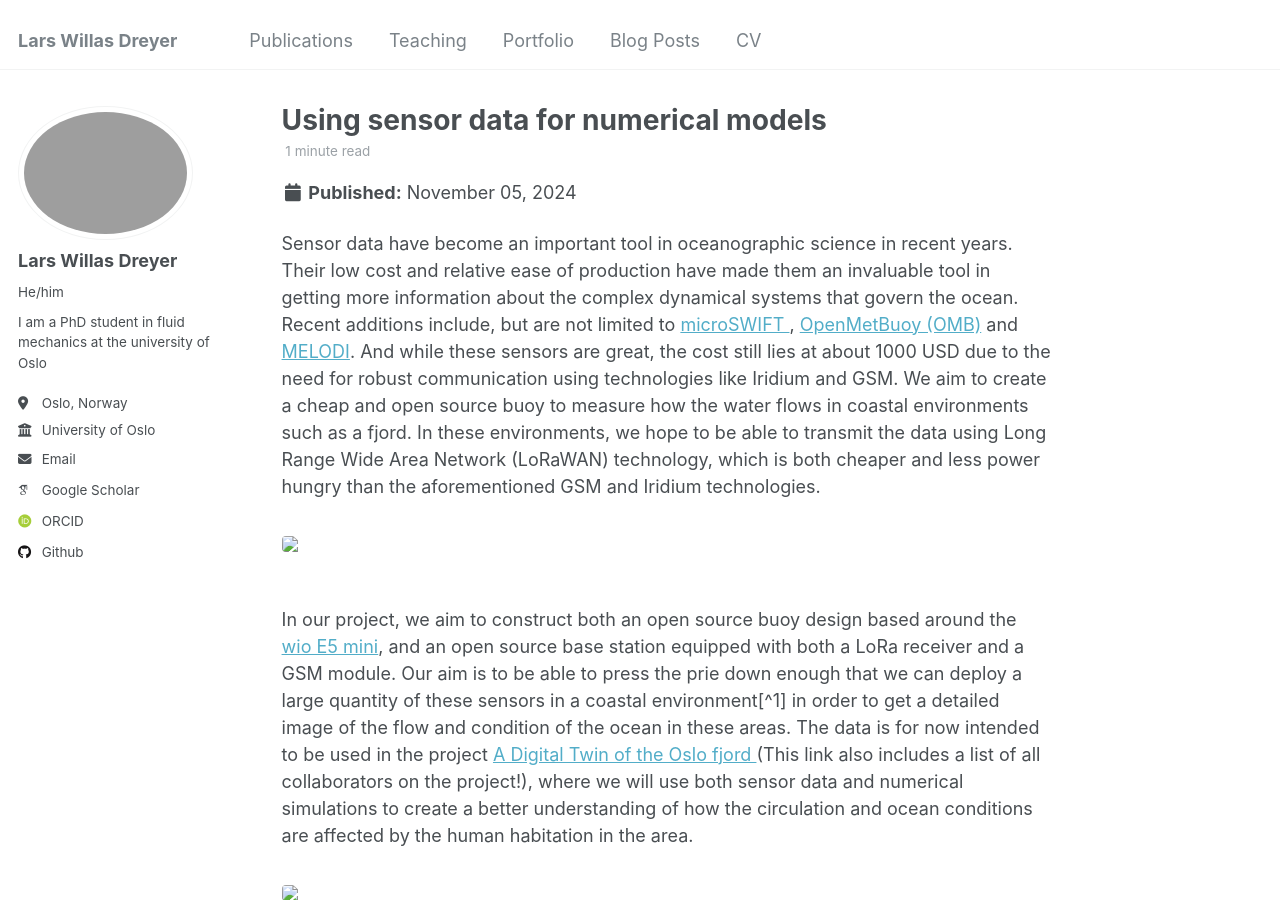
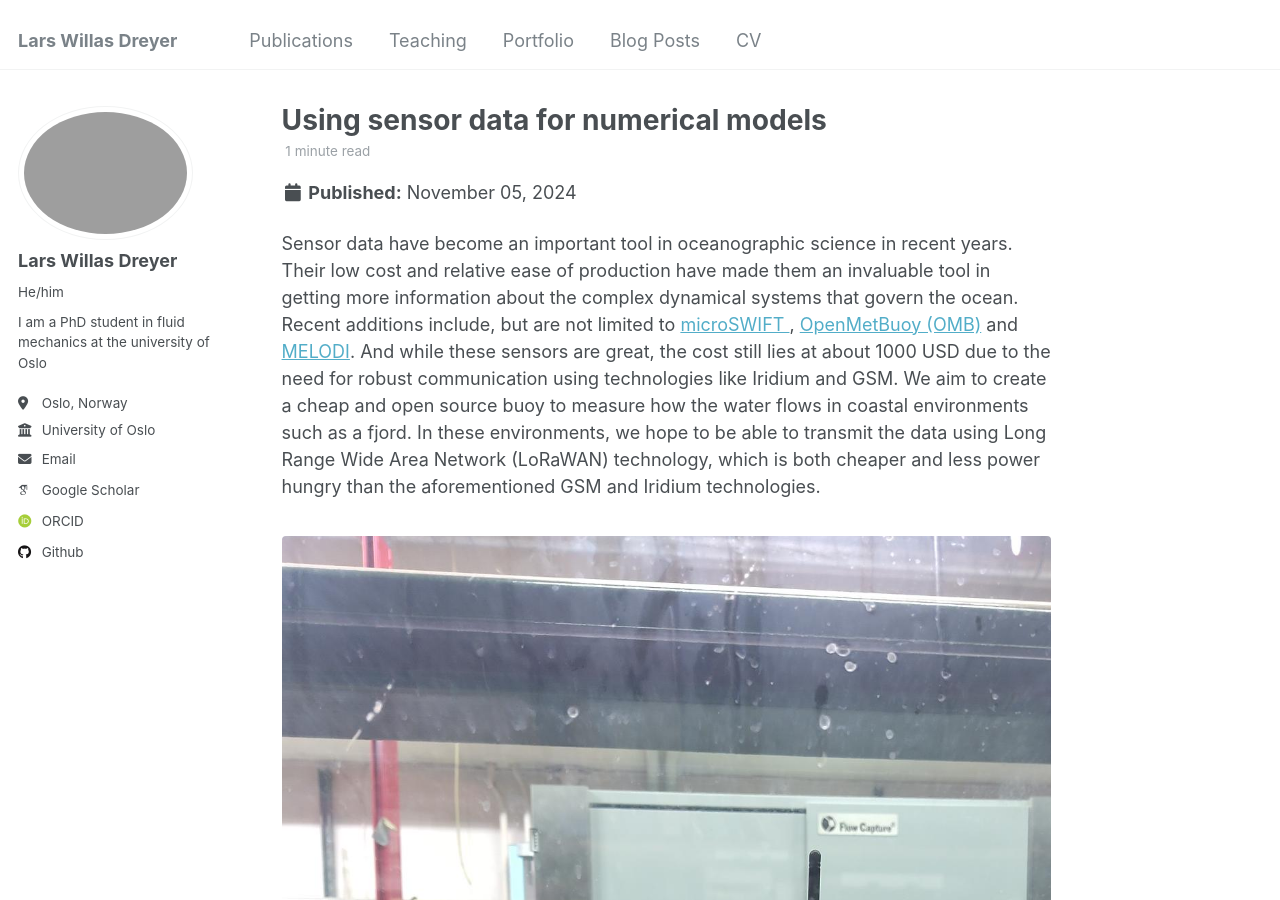
Before and after one commit to larswd/larswd.github.io, a Jekyll site: the page built from _posts/2024-11-05-about-the-sensor.md, in a window 1280 px wide and 900 px high. Built offline with Jekyll 4.4.1, drawn with Linux system fonts in a browser that asks for light colours; some web fonts are replaced.

Commit message:
Try new image path

```diff
--- a/_posts/2024-11-05-about-the-sensor.md
+++ b/_posts/2024-11-05-about-the-sensor.md
@@ -13,7 +13,7 @@ tags:
 
 
   <figure>
-    <img src="../images/buoy_float_test.png">
+    <img src="/images/buoy_float_test.png">
     <figcaption>
     </figcaption>
   </figure>
```
Also changed, not shown: 1 other file.
